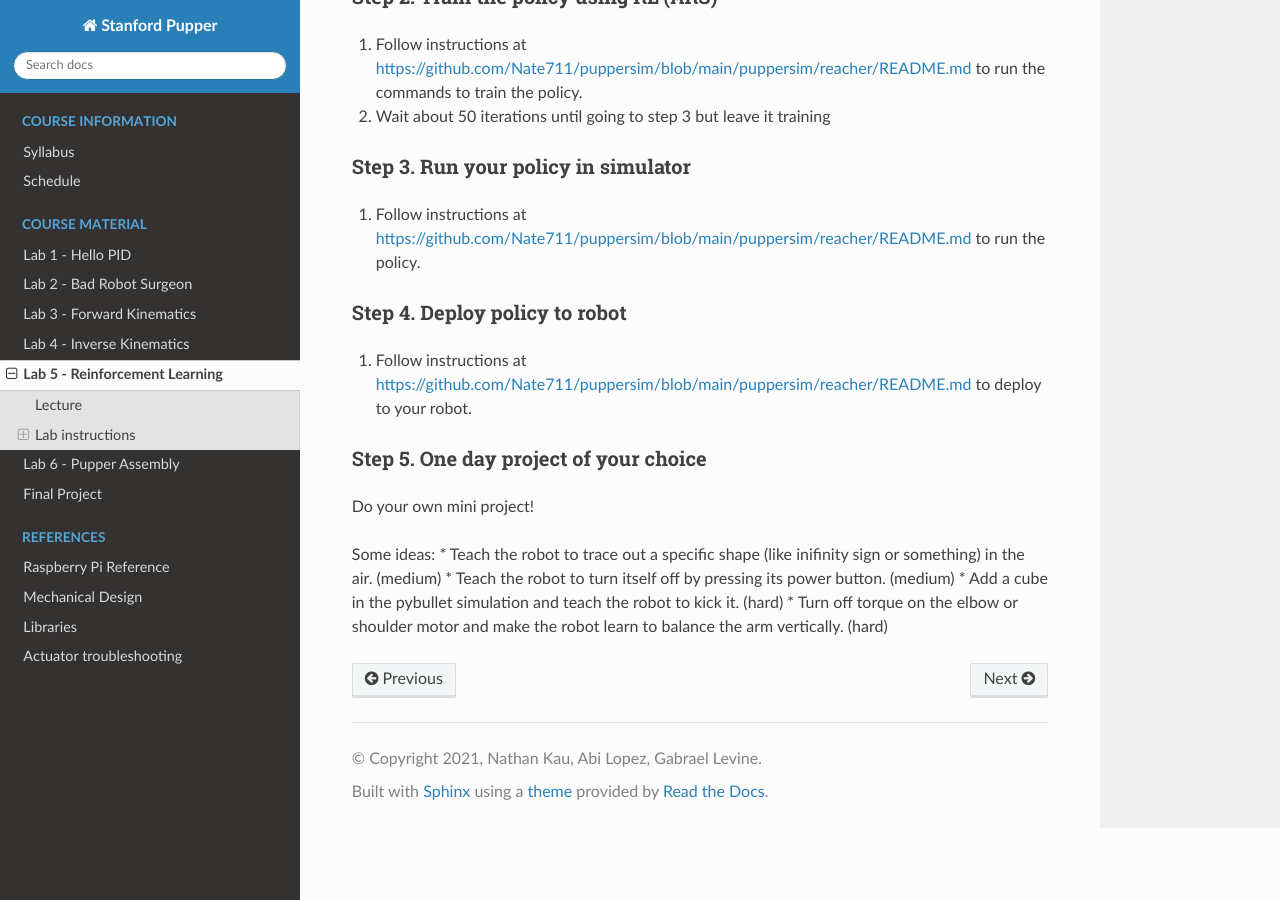
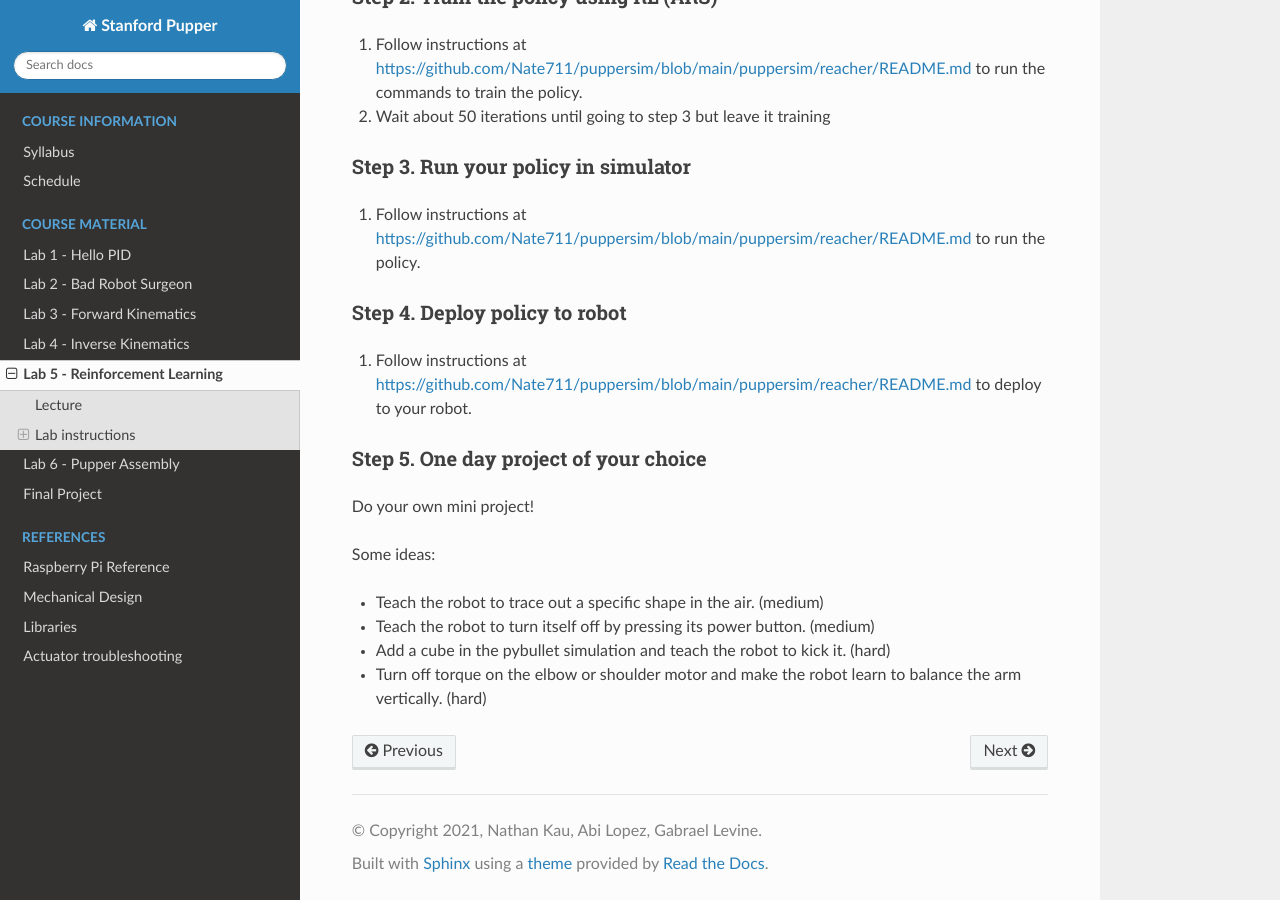
Before and after one commit to stanfordroboticsclub/pupperv3-independent-study, a Sphinx documentation site: the page built from docs/course-material/lab-5-spr22.rst, in a window 1280 px wide and 900 px high, scrolled down 712 px. Built offline with Sphinx 7.4.7 and the Read the Docs theme 2.0.0, drawn with Linux system fonts in a browser that asks for light colours.

Commit message:
fix syntax

```diff
--- a/docs/course-material/lab-5-spr22.rst
+++ b/docs/course-material/lab-5-spr22.rst
@@ -37,7 +37,8 @@ Step 5. One day project of your choice
 Do your own mini project!
 
 Some ideas:
-* Teach the robot to trace out a specific shape (like inifinity sign or something) in the air. (medium)
+
+* Teach the robot to trace out a specific shape in the air. (medium)
 * Teach the robot to turn itself off by pressing its power button. (medium)
 * Add a cube in the pybullet simulation and teach the robot to kick it. (hard)
 * Turn off torque on the elbow or shoulder motor and make the robot learn to balance the arm vertically. (hard)
```
